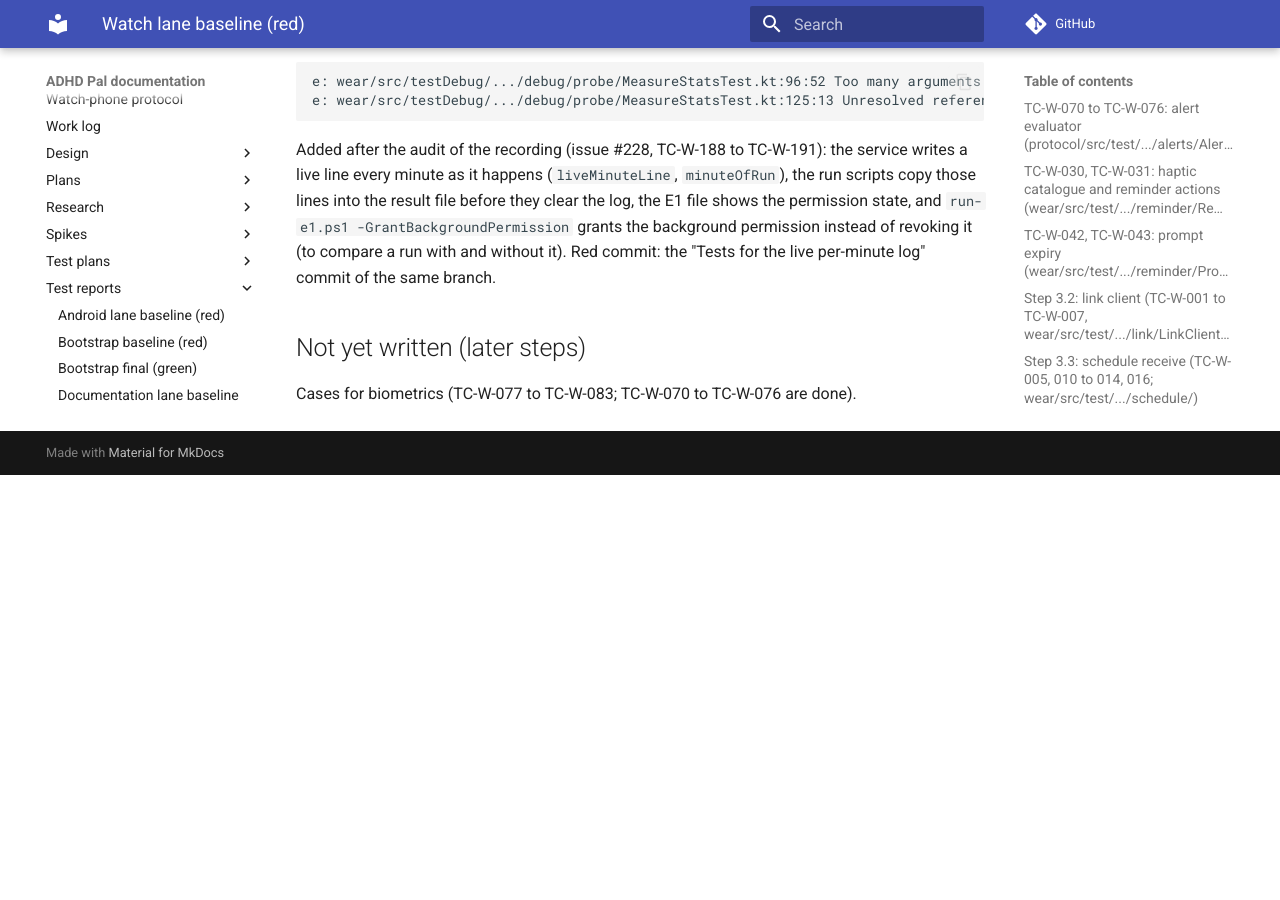
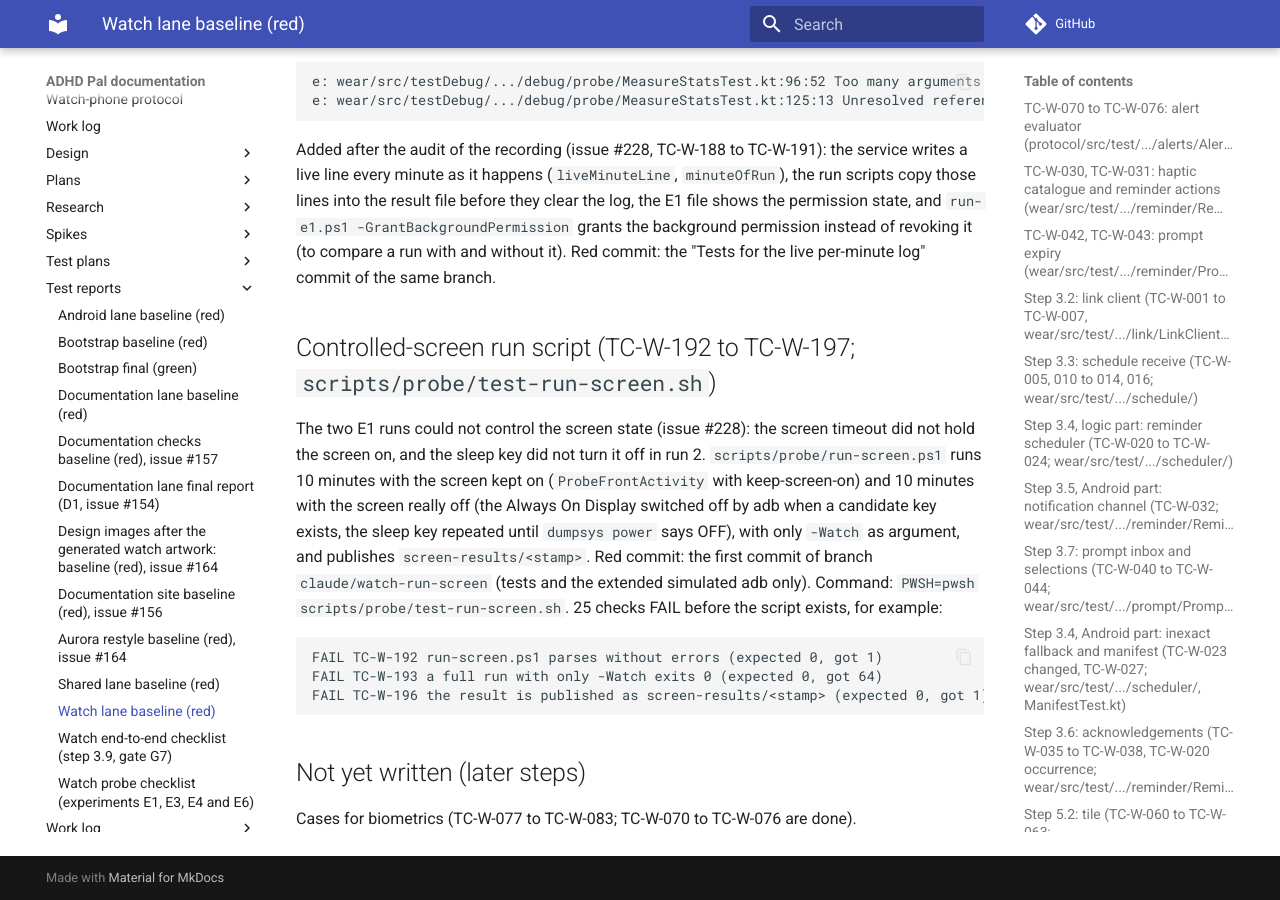
Before and after one commit to shlomoa/my-adhd-pal, an MkDocs documentation site: the page built from docs/test-reports/watch-baseline.md, in a window 1280 px wide and 900 px high, scrolled down 10517 px. Built offline with MkDocs 1.6.1 and Material for MkDocs 9.7.7, drawn with Linux system fonts in a browser that asks for light colours; comment, search, counter and statistics services are not loaded; before the commit the page ends 10992 px from its top, so only the background shows below that.

Commit message:
Add the controlled-screen run script (screen kept on, then screen off)
Co-Authored-By: Claude Sonnet 5.5 <noreply@anthropic.com>
Claude-Session: https://claude.ai/code/session_01WEDbyAJ64XqdSoQasUsg7b

````diff
--- a/docs/test-reports/watch-baseline.md
+++ b/docs/test-reports/watch-baseline.md
@@ -349,6 +349,18 @@ e: wear/src/testDebug/.../debug/probe/MeasureStatsTest.kt:125:13 Unresolved refe
 Added after the audit of the recording (issue #228, TC-W-188 to TC-W-191): the service writes a live line every minute as it happens (`liveMinuteLine`, `minuteOfRun`), the run scripts copy those lines into the result file before they clear the log,
 the E1 file shows the permission state, and `run-e1.ps1 -GrantBackgroundPermission` grants the background permission instead of revoking it (to compare a run with and without it). Red commit: the "Tests for the live per-minute log" commit of the same branch.
 
+## Controlled-screen run script (TC-W-192 to TC-W-197; `scripts/probe/test-run-screen.sh`)
+
+The two E1 runs could not control the screen state (issue #228): the screen timeout did not hold the screen on, and the sleep key did not turn it off in run 2. `scripts/probe/run-screen.ps1` runs 10 minutes with the screen kept on
+(`ProbeFrontActivity` with keep-screen-on) and 10 minutes with the screen really off (the Always On Display switched off by adb when a candidate key exists, the sleep key repeated until `dumpsys power` says OFF), with only `-Watch` as argument,
+and publishes `screen-results/<stamp>`. Red commit: the first commit of branch `claude/watch-run-screen` (tests and the extended simulated adb only). Command: `PWSH=pwsh scripts/probe/test-run-screen.sh`. 25 checks FAIL before the script exists, for example:
+
+```
+FAIL TC-W-192 run-screen.ps1 parses without errors (expected 0, got 1)
+FAIL TC-W-193 a full run with only -Watch exits 0 (expected 0, got 64)
+FAIL TC-W-196 the result is published as screen-results/<stamp> (expected 0, got 1)
+```
+
 ## Not yet written (later steps)
 
 Cases for biometrics (TC-W-077 to TC-W-083; TC-W-070 to TC-W-076 are done).
````
Also changed, not shown: docs/test-reports/watch-probe-checklist.md (+10 -0 lines), docs/work-log/watch.md (+1 -0 lines), 2 other files.
